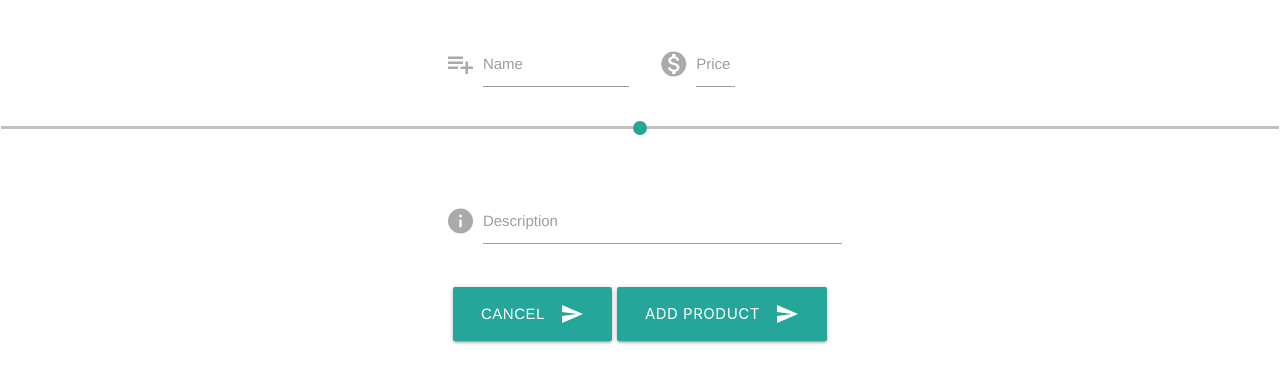
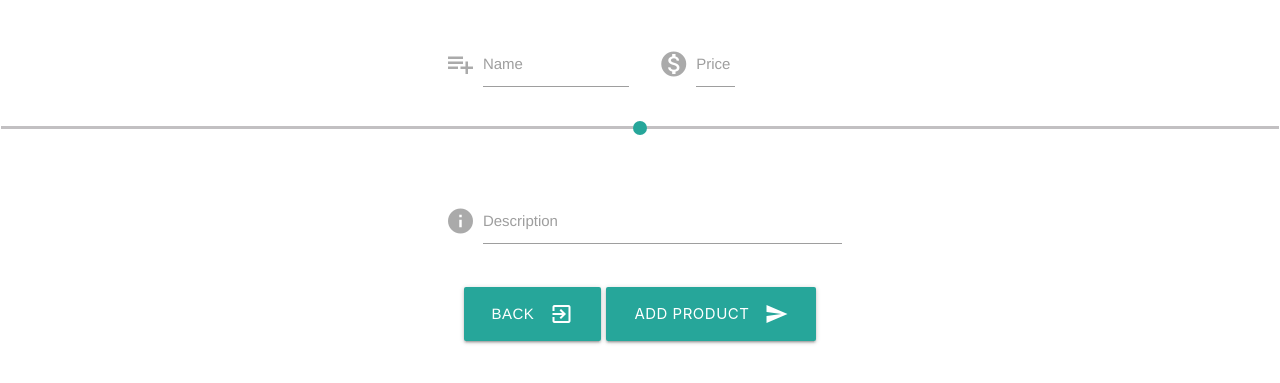
Before and after one commit to vives-webapplications-2018/vue-project-weneedjesus, a PHP site: page /templates/add.phtml in a window 1280 px wide. Shown: the part 237-620 px from the top of the page. Run offline with PHP 8.4, Linux system fonts and the light colour scheme.

Commit message:
changed button

```diff
--- a/templates/add.phtml
+++ b/templates/add.phtml
@@ -51,7 +51,7 @@
       </div>
 
 <div class="row">
-        <a href="/stock" class="btn waves-effect waves-light btn-large">Cancel<i class="material-icons right">send</i></a>
+        <a  href="/" class="waves-effect waves-light btn-large"><i class="material-icons right">exit_to_app</i>Back</a>
         <button class="btn waves-effect waves-light btn-large" type="submit" name="action">Add product<i class="material-icons right">send</i></button>
 </div>
 
```
